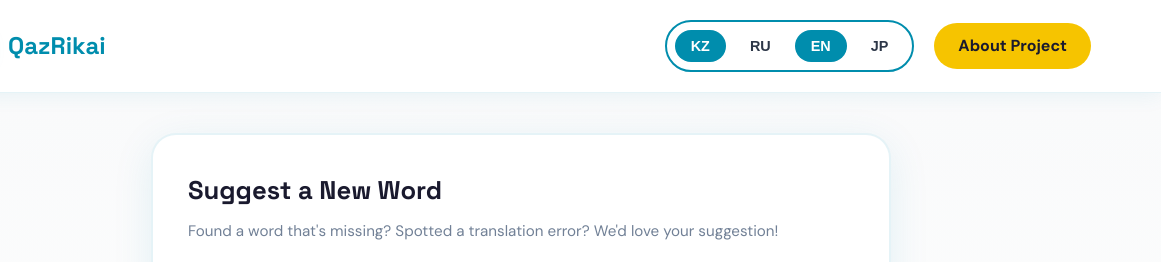
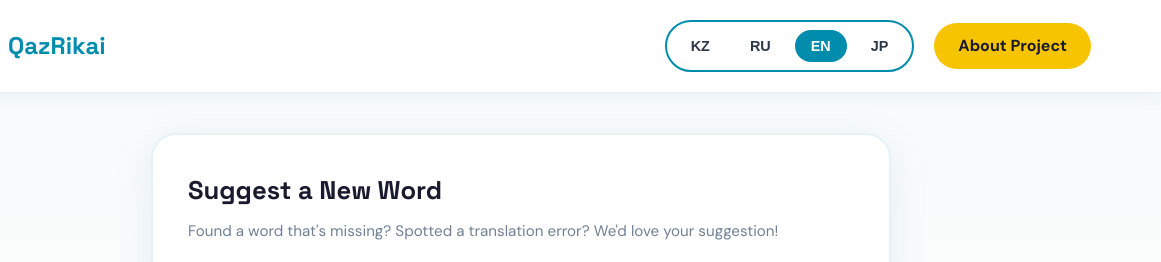
Before and after one commit to QazRikai/qazrikai-web, a plain HTML site: page suggest.html in a window 1280 px wide. Shown: the top 262 px of the page, 119-1280 px from the left. Drawn offline with Linux system fonts and the light colour scheme.

Commit message:
Update suggest.html
Fixed a bug with two active language buttons

```diff
--- a/suggest.html
+++ b/suggest.html
@@ -781,6 +781,7 @@
         });
 
         // Set initial active language button
+        document.querySelectorAll('.lang-btn').forEach(btn => btn.classList.remove('active'));
         document.querySelector(`[data-lang="${currentLang}"]`)?.classList.add('active');
 
         // Form rendering
```
